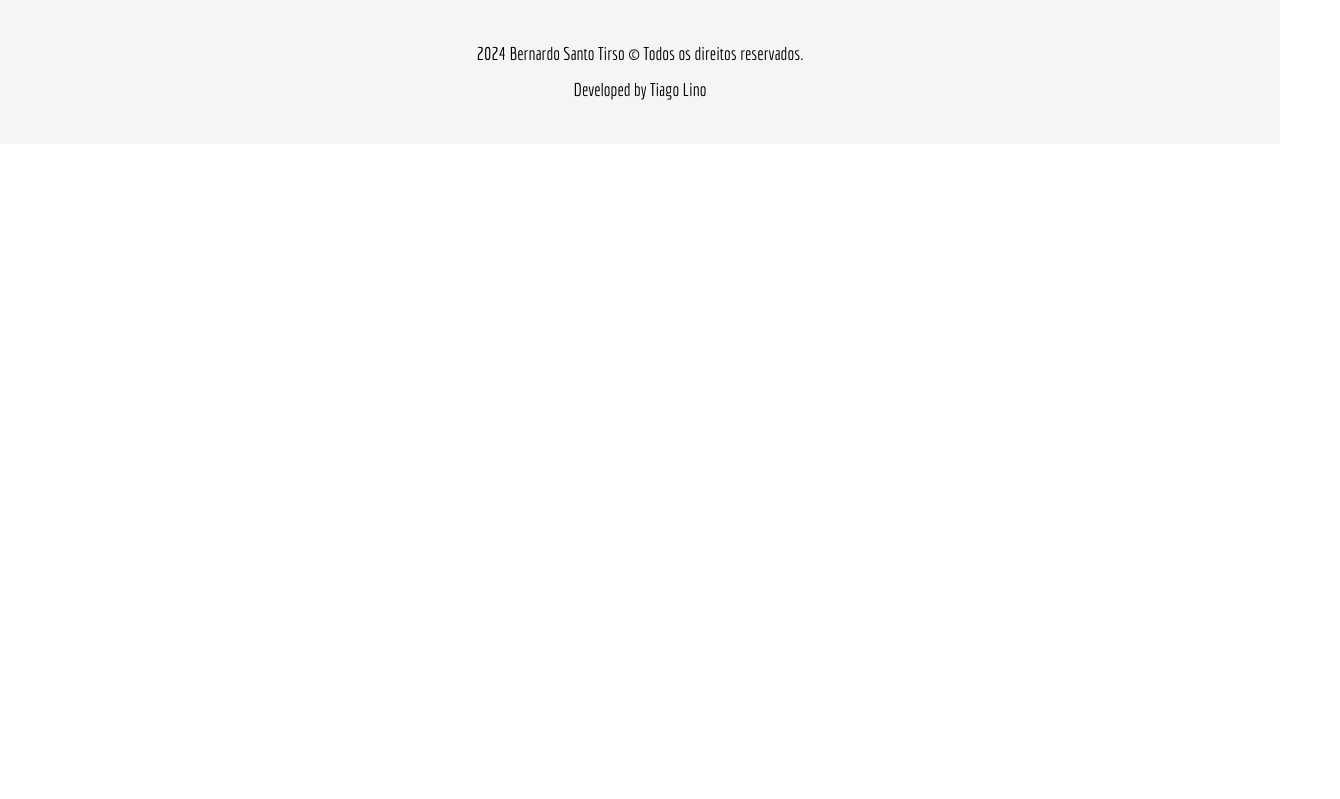
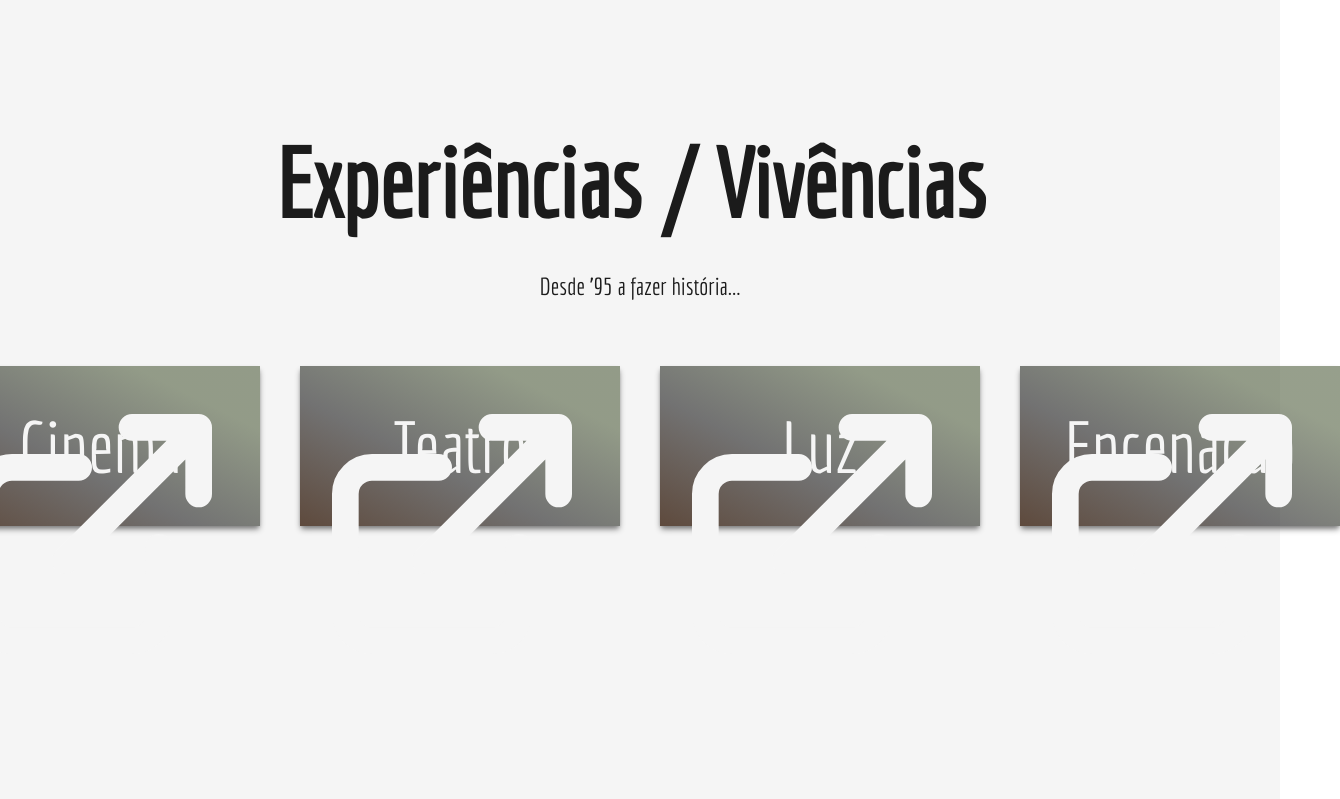
Before and after one commit to dopelyner/bernardo-santo-tirso, a Next.js app: page / in a window 1280 px wide. Shown: the part 881-1680 px from the top of the page, 1340 px wide, since content can reach past the window. Before the commit the page ends 1025 px from the top, so only its background shows below. Built offline with nearby package versions, Linux system fonts and the light colour scheme; a web font is replaced by a local one.

Commit message:
feat: added 2nd section in homepage

```diff
--- a/src/pages/index.js
+++ b/src/pages/index.js
@@ -1,10 +1,13 @@
-import { ArrowHorizontal } from '@/components/Icons'
+import AnimatedText from '@/components/AnimatedText'
+import { ArrowHorizontal, LinkArrow } from '@/components/Icons'
 import Layout from '@/components/Layout'
 import TitleStickText from '@/components/TitleStickText'
 import TransitionEffect from '@/components/TransitionEffect'
-import { homeMedia } from '@/constants'
+import { homeMedia, projectsSubMenu } from '@/constants'
 import Head from 'next/head'
 import Image from 'next/image'
+import Link from 'next/link'
+
 
 export default function Home() {
 
@@ -17,8 +20,8 @@ export default function Home() {
 
       <TransitionEffect />
 
-      <main className='relative flex flex-col justify-center text-dark dark:text-light sm:justify-center sm:items-center'>
-        <Layout className='w-full min-h-fit p-0 px-0 py-0 xl:p-0 lg:p-0 sm:pl-0 sm:py-0'>
+      <main className='flex flex-col justify-center text-dark dark:text-light sm:justify-center sm:items-center'>
+        <Layout className='relative w-full min-h-fit px-0 py-0 xl:px-0 xl:py-0 lg:py-0 lg:px-0 sm:px-0 sm:py-0'>
 
           <div className='absolute sm:flex right-0 -translate-x-6 pt-4 hidden z-50'>
             <ArrowHorizontal />
@@ -28,7 +31,7 @@ export default function Home() {
             <TitleStickText title="Bernardo Santo Tirso" className='sm:w-fit p-0 text-light sm:scale-90 xs:scale-75' />
           </div>
 
-          <div className='w-screen h-auto flex items-center justify-center sm:justify-normal gap-10 overflow-clip sm:overflow-x-scroll' >
+          <div className='w-full h-auto flex items-center justify-center sm:justify-normal gap-10 overflow-clip sm:overflow-x-scroll' >
             {homeMedia.map((item, index) => (
               <Image
                 priority
@@ -43,7 +46,35 @@ export default function Home() {
             }
           </div>
         </Layout>
-      </main>
+
+        <Layout className='h-fit'>
+          <div className='flex flex-col items-center justify-center'>
+            <AnimatedText
+              className='text-center'
+              text="experiências / vivências" />
+            <p className='text-2xl pt-8'>Desde &apos;95 a fazer história... </p>
+
+            <div className='flex flex-row items-center justify-center xl:flex-wrap md:flex-wrap gap-10 pt-16'>
+              {projectsSubMenu.map((projects, index) => (
+                <>
+                  <div className='relative min-h-40 min-w-80 flex items-center justify-center max-w-96 bg-gradient-to-tr via-dark/60 to-80% from-dirt to-oliveDark/60 shadow-primary shadow-md text-light hover:-translate-y-1 hover:cursor-pointer'>
+                    <Link key={index} href={projects.href} className=" w-full h-full">
+                      <LinkArrow className="w-8 absolute top-0 right-0 m-2" />
+                      <h2 className='text-center text-7xl'>{projects.title}</h2>
+                    </Link>
+                  </div></>
+              ))}
+
+            </div>
+          </div>
+        </Layout>
+
+        <Layout className='h-screen bg-dirt/40'>
+
+        </Layout>
+
+
+      </main >
     </>
   )
 }
--- a/tailwind.config.js
+++ b/tailwind.config.js
@@ -25,6 +25,7 @@ module.exports = {
         purple: "#674d69",
         // blue: "#32598c",
         blue: "#2b62ab",
+        dirt: "#5e4a3d",
       },
     },
     screens: {
```
